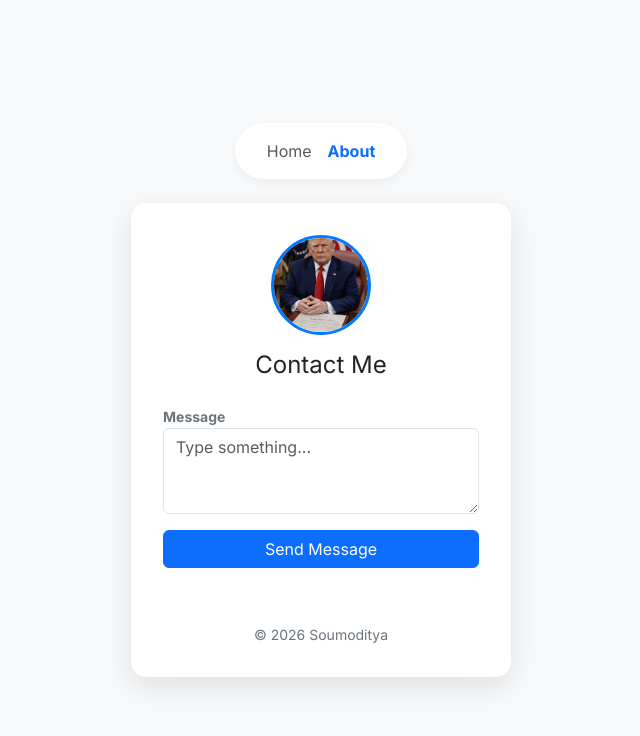
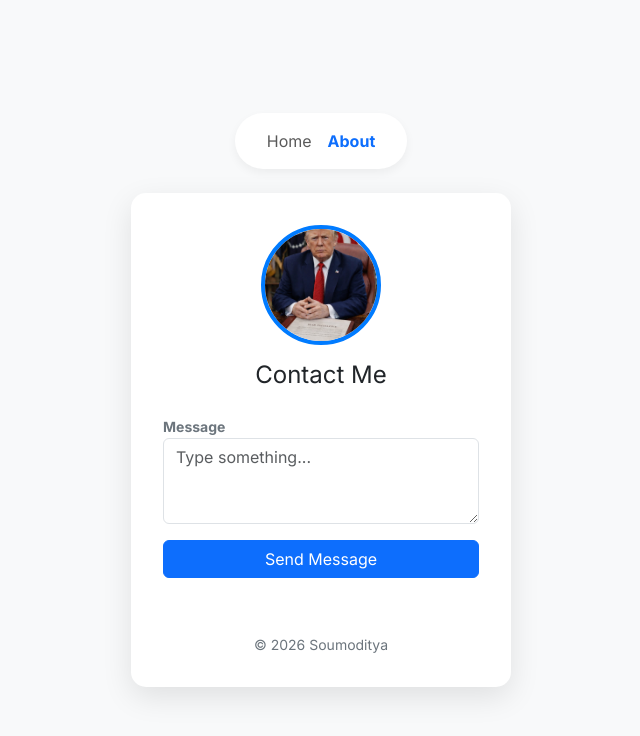
Before and after one commit to Soumoditya/my-first-project, a website: page about.html in a window 1280 px wide. Shown: the whole page, without its empty margins (319-959 px from the left). Drawn offline with nearby package versions, Linux system fonts and the light colour scheme.

Commit message:
QA: Fix image scaling and clear final linter warnings

```diff
--- a/assets/styles.css
+++ b/assets/styles.css
@@ -2,3 +2,5 @@ body { font-family: 'Inter', sans-serif !important; background-color: #f8f9fa; }
 .custom-card { width: 380px; border: none; border-radius: 15px; box-shadow: 0 10px 30px rgba(0,0,0,0.1); padding: 2rem; }
 .profile-img { width: 100px; height: 100px; object-fit: cover; border: 3px solid #007bff; }
 .nav-pill-custom { background: white; border-radius: 50px; padding: 0.5rem 1.5rem; box-shadow: 0 4px 10px rgba(0,0,0,0.05); }
+
+img { max-width: 100%; height: auto; } .profile-img { width: 120px !important; height: 120px !important; object-fit: cover; border-radius: 50%; border: 4px solid #007bff; margin: 0 auto; display: block; }
```
Also changed, not shown: index.html (+1 -1 lines).
